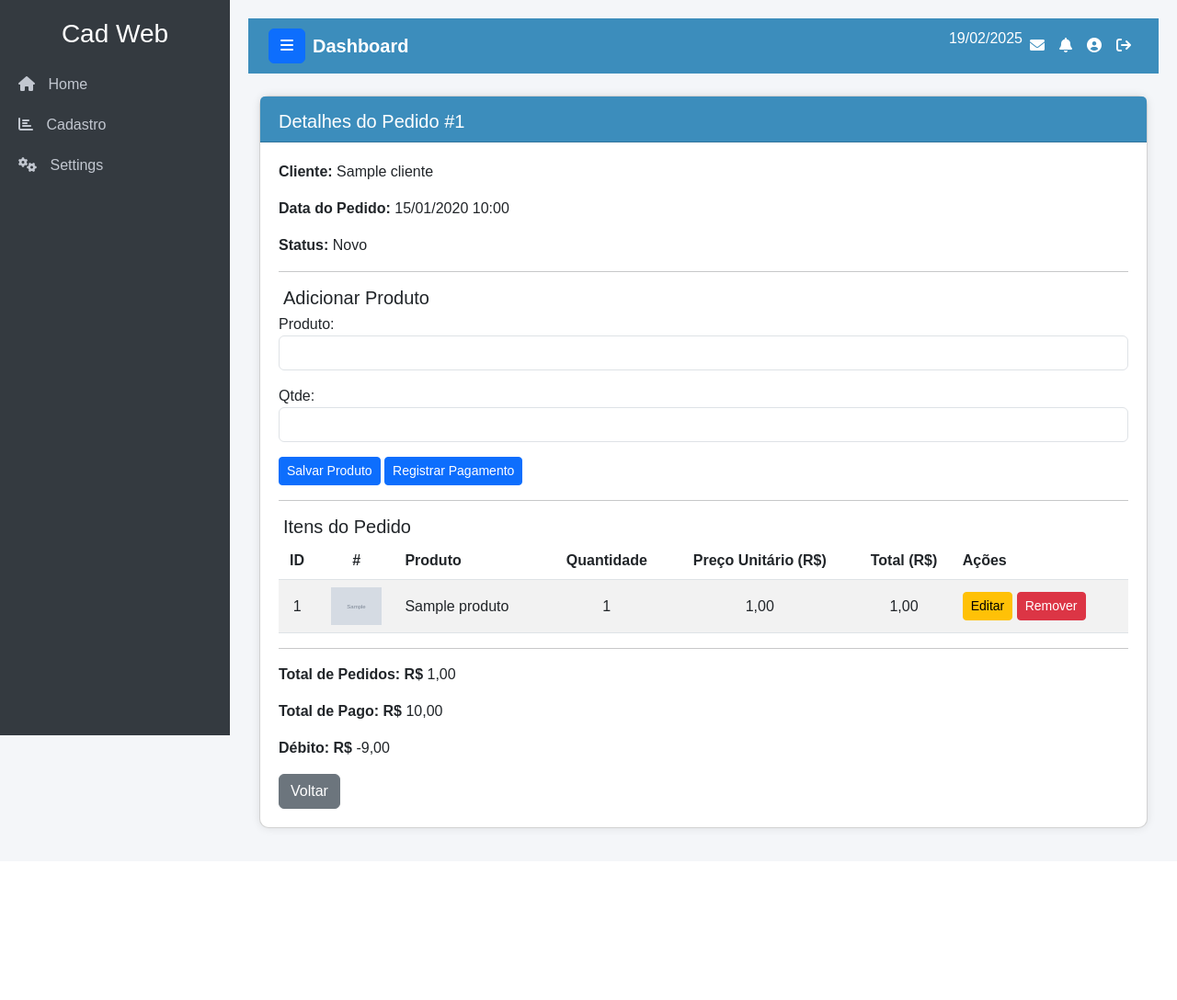
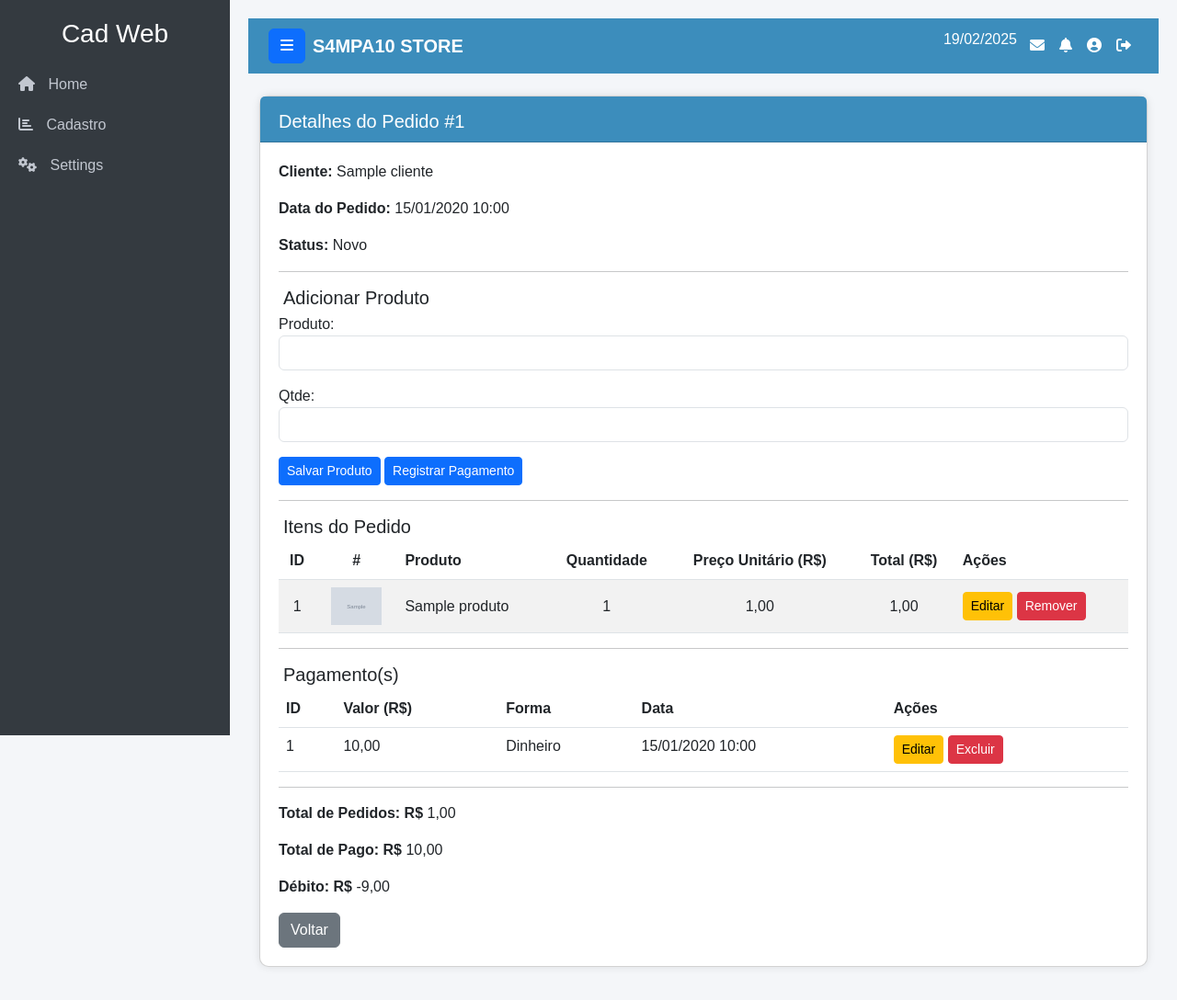
Before and after one commit to Y4NG0D/CadWeb, a Django app: page /detalhes_pedido/1 in a window 1280 px wide. Shown: the whole page at 92% size. Before the commit the page ends 908 px from the top, so only its background shows below. Run offline with Django 4.2, Linux system fonts and the light colour scheme; a user stored in the database is signed in; tables that the repository leaves empty hold one stand-in row (values such as "Sample post"); grey boxes marked "Sample" are stand-in pictures; some libraries are stand-ins or nearby versions.

Commit message:
Bagaçando

```diff
--- a/home/urls.py
+++ b/home/urls.py
@@ -37,4 +37,6 @@ urlpatterns = [
     path('editar_item_pedido/<int:id>/', views.editar_item_pedido, name='editar_item_pedido'),
     path('form_pagamento/<int:id>/', views.form_pagamento, name='form_pagamento'),
     path('remover_pagamento/<int:id>/', views.remover_pagamento, name='remover_pagamento'),
+    path('remover_pagamento/<int:id>/', views.remover_pagamento, name='remover_pagamento'),
+    path('editar_pagamento/<int:id>/', views.editar_pagamento, name='editar_pagamento'),
 ]
--- a/home/views.py
+++ b/home/views.py
@@ -6,6 +6,7 @@ from .forms import *
 from django.http import JsonResponse
 from django.apps import apps
 from django.contrib.auth.decorators import login_required
+from django.contrib.auth import logout
 
 @login_required
 def index(request):
@@ -513,6 +514,38 @@ def form_pagamento(request,id):
     return render(request, 'pedido/pagamento.html',contexto)
 
 @login_required
+def editar_pagamento(request, id):
+    try:
+        pagamento = Pagamento.objects.get(pk=id)
+        pagamento_id = pagamento.pedido.id
+        quantidade_anterior_paga = pagamento.valor  # Armazena a quantidade anterior
+        print(f'anteiror: {quantidade_anterior_paga}')
+    except:
+        messages.error(request, 'Registro não encontrado')
+        return redirect('form_pagamento', id=pagamento_id)
+
+    if (request.method == 'POST'):
+        form = PagamentoForm(request.POST, instance=pagamento)
+        if form.is_valid():
+            pagamento_atual = pagamento.pedido.total
+            print(f'soma: {pagamento_atual}')
+
+            pagamento_atual = pagamento_atual - pagamento.valor
+
+            print(f'Final: {pagamento_atual}')
+            form.save()
+            messages.success(request, "Pagamento atualizado com sucesso!")
+            return redirect('form_pagamento', id=pagamento_id)
+            # return render(request, 'produto/lista.html', {'listaProduto':listaProduto,})
+        else:
+            messages.success(request, "Pagamento atualizado com sucesso!")
+
+    else:
+        form = PagamentoForm(instance=pagamento)
+
+    return render(request, 'pedido/pagamento.html', {'form':form,})
+
+@login_required
 def remover_pagamento(request, id):
     try:
         pagamento = Pagamento.objects.get(pk=id)
@@ -524,3 +557,8 @@ def remover_pagamento(request, id):
         return redirect('form_pagamento', id=pagamento_id)
 
     return redirect('form_pagamento', id=pagamento_id)
+
+@login_required(login_url='login')
+def logout_view(request):
+    logout(request)
+    return redirect('login')
--- a/templates/base.html
+++ b/templates/base.html
@@ -8,6 +8,7 @@
     <title>Admin Dashboard</title>
     <link href="https://cdn.jsdelivr.net/npm/bootstrap@5.3.0/dist/css/bootstrap.min.css" rel="stylesheet">
     <link href="https://cdnjs.cloudflare.com/ajax/libs/font-awesome/6.0.0-beta3/css/all.min.css" rel="stylesheet">
+    <link href="{% static 'css/normalize.css' %}" rel="stylesheet" >
     <link href="{% static 'css/style.css' %}" rel="stylesheet" >
     <link rel="stylesheet" href="https://code.jquery.com/ui/1.12.1/themes/base/jquery-ui.css">
     <script src="https://cdnjs.cloudflare.com/ajax/libs/bootstrap-confirmation2/4.2.0/bootstrap-confirmation.min.js"></script>
@@ -29,12 +30,14 @@
         <nav class="navbar navbar-expand-lg navbar-dark">
             <div class="container-fluid">
                 <button class="btn btn-primary" id="toggle-sidebar"><i class="fas fa-bars"></i></button>
-                <a class="navbar-brand ms-2" href="#">Dashboard</a>
+                <a class="navbar-brand ms-2" href="#">S4MPA10 STORE</a>
                 <div class="collapse navbar-collapse" id="navbarNav">
                     <ul class="navbar-nav ms-auto">
-                        <li class="nav-item text-center text-white">
-                            {% now "d/m/Y" as data_atual %}
-                            {{ data_atual}}
+                        <li class="nav-item algin-middle text-white">
+                            <span style="vertical-align: middle; padding-top: 14px; padding-right: 6px;">
+                                {% now "d/m/Y" as data_atual %}
+                                {{ data_atual}}
+                            </span>
                         </li>
                         <li class="nav-item">
                             <a class="nav-link" href="#"><i class="fas fa-envelope"></i></a>
@@ -46,7 +49,7 @@
                             <a class="nav-link" href="#"><i class="fas fa-user-circle"></i></a>
                         </li>
                         <li class="nav-item">
-                            <a class="nav-link" href=""{% url 'logout' %}" class="btn btn-danger""><i class="fas fa-sign-out"></i></a>
+                            <a class="nav-link" href="{% url 'logout' %}"><i class="fa-solid fa-right-from-bracket"></i></a>
                         </li>
                     </ul>
                 </div>
--- a/templates/pedido/detalhes.html
+++ b/templates/pedido/detalhes.html
@@ -61,6 +61,38 @@
 
     <hr>
 
+    <h5>Pagamento(s)</h5>
+    <table class="table table-hover">
+        <thead>
+            <tr>
+            <th>ID</th>
+            <th>Valor (R$)</th>
+            <th>Forma</th>
+            <th>Data</th>
+            <th>Ações</th>
+            </tr>
+        </thead>
+        <tbody>
+        {% for pagamento in form.instance.pedido.pagamentos %}
+            <tr>
+            <td>{{ pagamento.id }}</td>
+            <td>{{ pagamento.valor }}</td>
+            <td>{{ pagamento.get_forma_display }}</td>
+            <td>{{ pagamento.data_pgtof }}</td>
+
+
+            <td>
+                <a onclick="location.href='{% url 'editar_pagamento' pagamento.id %}'" class="btn btn-warning btn-sm">Editar</a>
+                <a onclick="confirmClose('{% url 'remover_pagamento' pagamento.id %}')" class="btn btn-danger btn-sm"
+                >Excluir</a>
+            </td>
+            </tr>
+            {% endfor %}
+        </tbody>
+        </table>
+
+    <hr>
+
     <p><strong>Total de Pedidos: R$</strong> {{ pedido.total }}</p>
     <p><strong>Total de Pago: R$</strong> {{ pedido.total_pago }}</p>
     <p><strong>Débito: R$</strong> {{ pedido.debito }}</p>
--- a/templates/pedido/pagamento.html
+++ b/templates/pedido/pagamento.html
@@ -45,7 +45,7 @@
 
 
         <td>
-            <a href="" class="btn btn-warning btn-sm">Editar</a>
+            <a onclick="location.href='{% url 'editar_pagamento' pagamento.id %}'" class="btn btn-warning btn-sm">Editar</a>
             <a onclick="confirmClose('{% url 'remover_pagamento' pagamento.id %}')" class="btn btn-danger btn-sm"
             >Excluir</a>
         </td>
```
